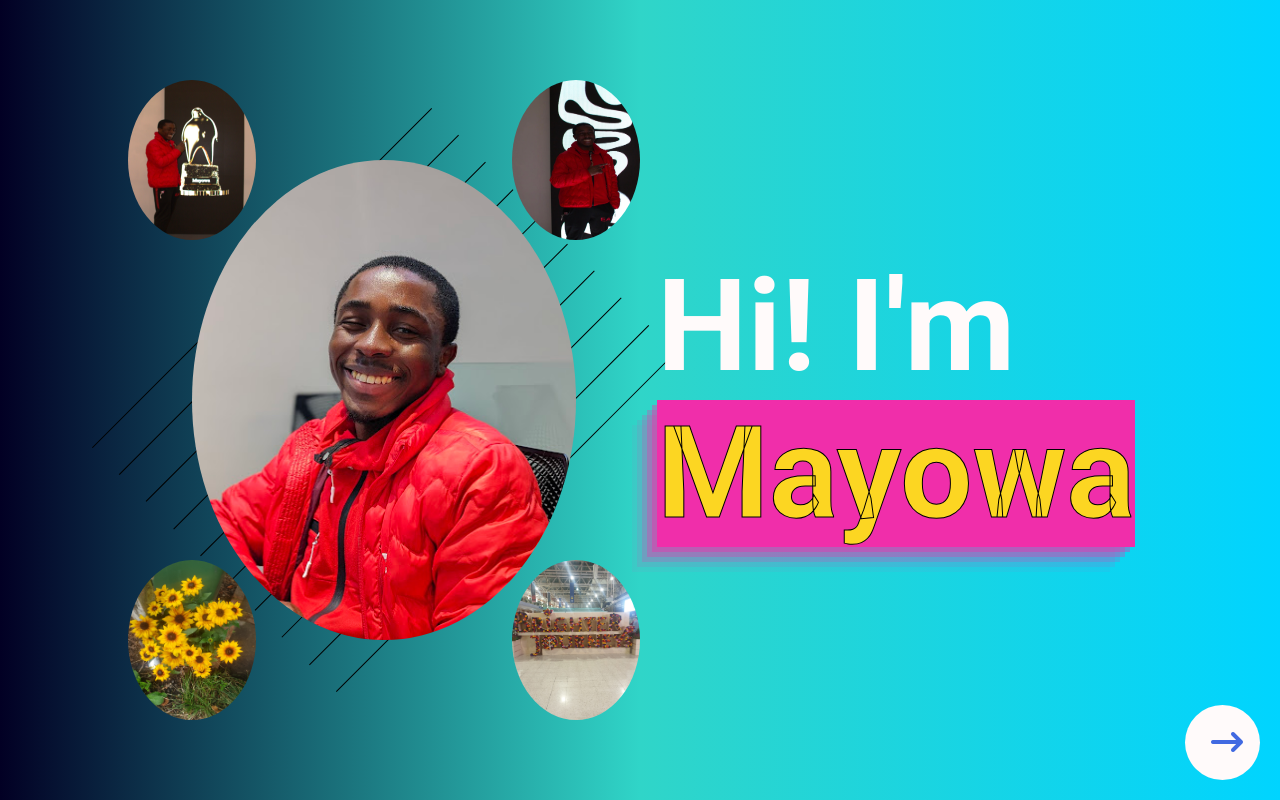
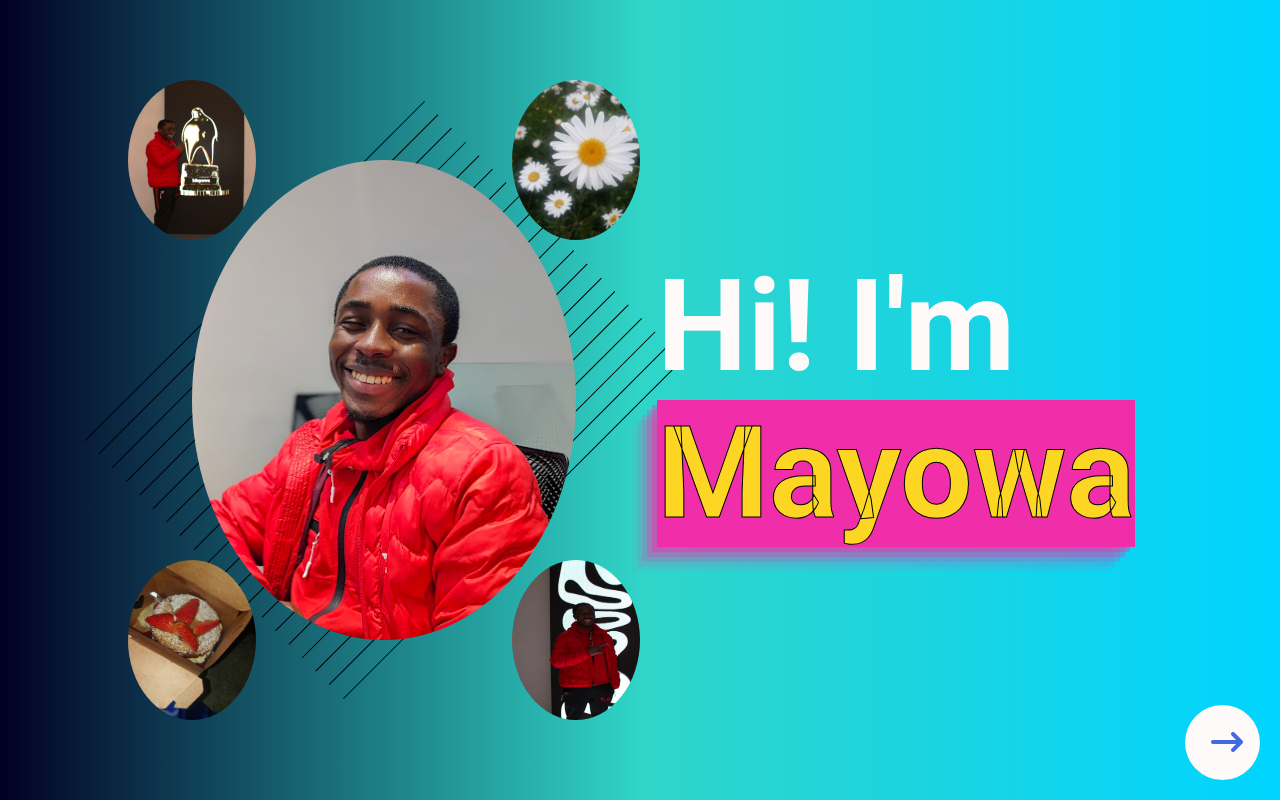
Before and after one commit to itzcookiie/my-personal-portfolio, a website built with Parcel: page index.html in a window 1280 px wide. Built offline with nearby package versions, Linux system fonts and the light colour scheme.

Commit message:
Switch up images (added in flowers + cake)

```diff
--- a/css/main.css
+++ b/css/main.css
@@ -150,7 +150,6 @@ img {
 .my-name {
   color: var(--eletric-yellow);
   animation: 1s infinite alternate flash-name;
-  transition: color 0.1s;
   -webkit-text-stroke:  1px #000000;
 }
 
--- a/index.html
+++ b/index.html
@@ -40,17 +40,27 @@
           <img src="img/small-image-1.png">
         </div>
         <div class="small-image-container">
+          <img src="img/daffodills.jpg">
+        </div>
+        <div class="small-image-container">
           <img src="img/small-image-2.png">
         </div>
         <div class="small-image-container">
-          <img src="img/small-image-3.jpg">
-        </div>
-        <div class="small-image-container">
-          <img src="img/small-image-4.jpg">
+          <img src="img/cake-by-sweetie.jpg">
         </div>
         <div class="big-image-container">
           <img src="img/big-image.png">
           <div class="zig-zags">
+            <div class="zig-zag"></div>
+            <div class="zig-zag"></div>
+            <div class="zig-zag"></div>
+            <div class="zig-zag"></div>
+            <div class="zig-zag"></div>
+            <div class="zig-zag"></div>
+            <div class="zig-zag"></div>
+            <div class="zig-zag"></div>
+            <div class="zig-zag"></div>
+            <div class="zig-zag"></div>
             <div class="zig-zag"></div>
             <div class="zig-zag"></div>
             <div class="zig-zag"></div>
```
Also changed, not shown: img/cake-by-sweetie.jpg (added), img/close-up-rose.jpg (added), img/daffodills.jpg (added), img/distant-rose.jpg (added), img/donut.jpg (added), img/white-flower.jpg (added).
